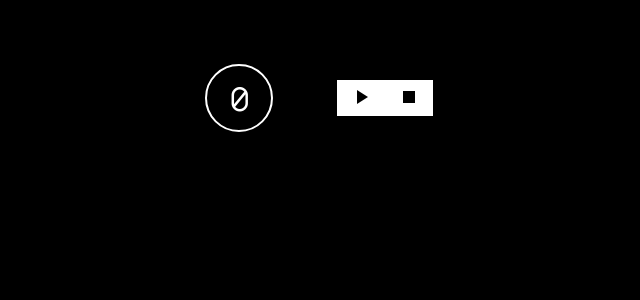
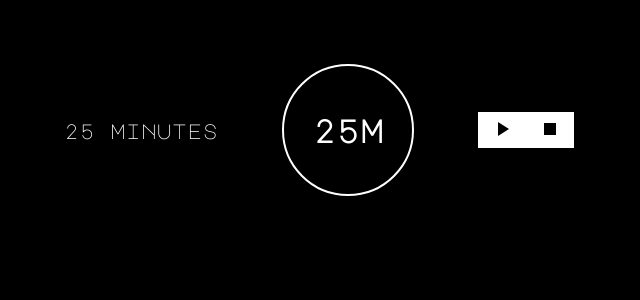
Before and after one commit to KeziahMoselle/tempus, a React (Create React App) app: page / in a window 1280 px wide. Shown: the top 300 px of the page, without its empty margins (321-961 px from the left). Built offline with nearby package versions, Linux system fonts and the light colour scheme; a web font is replaced by a local one.

Commit message:
feat: add pause of 5min

```diff
--- a/src/App.jsx
+++ b/src/App.jsx
@@ -6,47 +6,84 @@ class App extends Component {
   constructor () {
     super()
     this.state = {
-      start: false,
-      countdown: 0
+      isCounting: false,
+      isPause: false,
+      total: 1500,
+      count: 0,
+      totalPause: 300,
+      countPause: 0
     }
   }
 
   start = () => {
-    if (this.state.start) return
+    if (this.state.isCounting) return
     this.countInterval = setInterval(this.increment, 1000)
     this.setState({
-      start: true
+      isCounting: true
     })
   }
 
   pause = () => {
-    if (!this.state.start) return
+    if (!this.state.isCounting) return
     clearInterval(this.countInterval)
     this.setState({
-      start: false
+      isCounting: false
     })
   }
 
   reset = () => {
     clearInterval(this.countInterval)
+    clearInterval(this.pauseInterval)
     this.setState({
-      start: false,
-      countdown: 0
+      isCounting: false,
+      isPause: false,
+      count: 0,
+      countPause: 0
     })
   }
 
   increment = () => {
+    if (this.state.count >= this.state.total) {
+      this.reset()
+      this.setState({
+        isPause: true
+      })
+      return this.pauseInterval = setInterval(this.incrementPause, 1000)
+    }
     this.setState(prevState => ({
-      countdown: prevState.countdown + 1
+      count: prevState.count + 1
+    }))
+  }
+
+  incrementPause = () => {
+    if (this.state.countPause >= this.state.totalPause) {
+      this.reset()
+      return this.start()
+    }
+    this.setState(prevState => ({
+      countPause: prevState.countPause + 1
     }))
   }
 
   render() {
     return (
       <div className="container">
-        <Counter countdown={this.state.countdown} />
+        { (this.state.isCounting || !this.state.isPause) &&
+          <p className="mono">{this.state.total / 60} minutes</p>
+        }
+        { this.state.isPause &&
+          <p className="mono">{this.state.totalPause / 60} minutes</p>
+        }
+        <Counter
+          isCounting={this.state.isCounting}
+          isPause={this.state.isPause}
+          total={this.state.total}
+          count={this.state.count}
+          totalPause={this.state.totalPause}
+          countPause={this.state.countPause}
+        />
         <Controls
-          state={this.state.start}
+          isCounting={this.state.isCounting}
           start={this.start}
           pause={this.pause}
           reset={this.reset}
--- a/src/components/Controls.jsx
+++ b/src/components/Controls.jsx
@@ -1,12 +1,12 @@
 import React from 'react'
 
-export default ({ state, start, pause, reset }) => {
+export default ({ isCounting, start, pause, reset }) => {
   return (
     <div className="controls">
-      { !state &&
+      { !isCounting &&
         <button onClick={start}><i className="material-icons">play_arrow</i></button>
       }
-      { state &&
+      { isCounting &&
         <button onClick={pause}><i className="material-icons">pause</i></button>
       }
       <button onClick={reset}><i className="material-icons">stop</i></button>
--- a/src/components/Counter.jsx
+++ b/src/components/Counter.jsx
@@ -1,7 +1,27 @@
 import React from 'react'
 
-export default ({ countdown }) => (
-  <div className="counter">
-    <h1 className="mono">{countdown}</h1>
-  </div>
-)
+export default ({
+  isCounting, isPause,
+  total, count,
+  totalPause, countPause
+}) => {
+  let percentage
+  if (isCounting) {
+    percentage = (count / total * 100).toFixed(1)
+  } else if (isPause) {
+    percentage = (countPause / totalPause * 100).toFixed(1)
+  } else {
+    percentage = null
+  }
+
+  return (
+    <div className="counter">
+      { (isCounting || isPause) &&
+        <h1 className="mono">{percentage}%</h1>
+      }
+      { (!isCounting && !isPause) &&
+        <h1 class="mono">25m</h1>
+      }
+    </div>
+  )
+}
--- a/src/index.css
+++ b/src/index.css
@@ -55,13 +55,17 @@ body {
   align-items: center;
 }
 
+p {
+  font-size: 1.3em;
+}
+
 .counter {
   position: relative;
-  height: 64px;
-  width: 64px;
+  height: 128px;
+  width: 128px;
   border: 2px solid white;
   border-radius: 50%;
-  margin-right: 64px;
+  margin: 0 64px;
 }
 
 .counter h1 {
```
